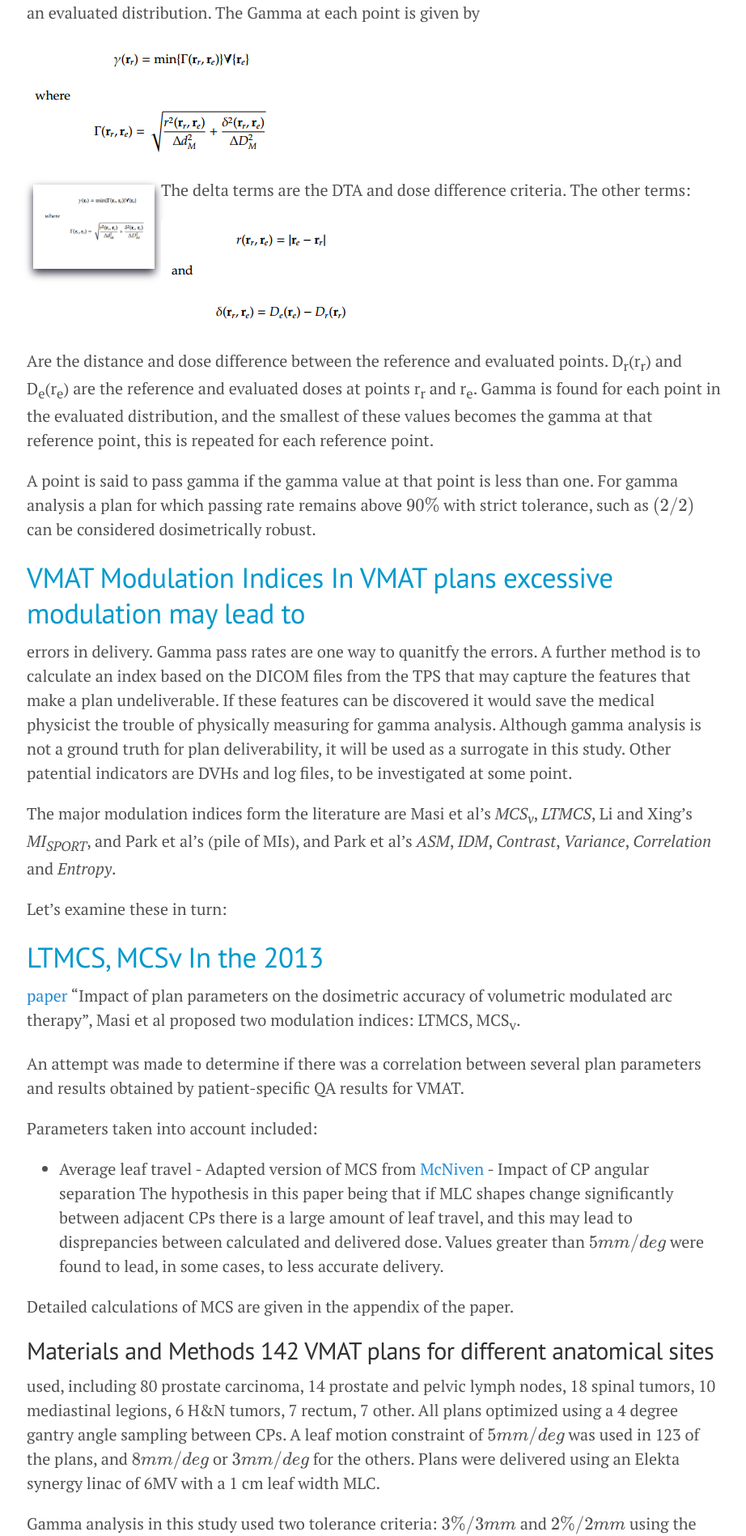
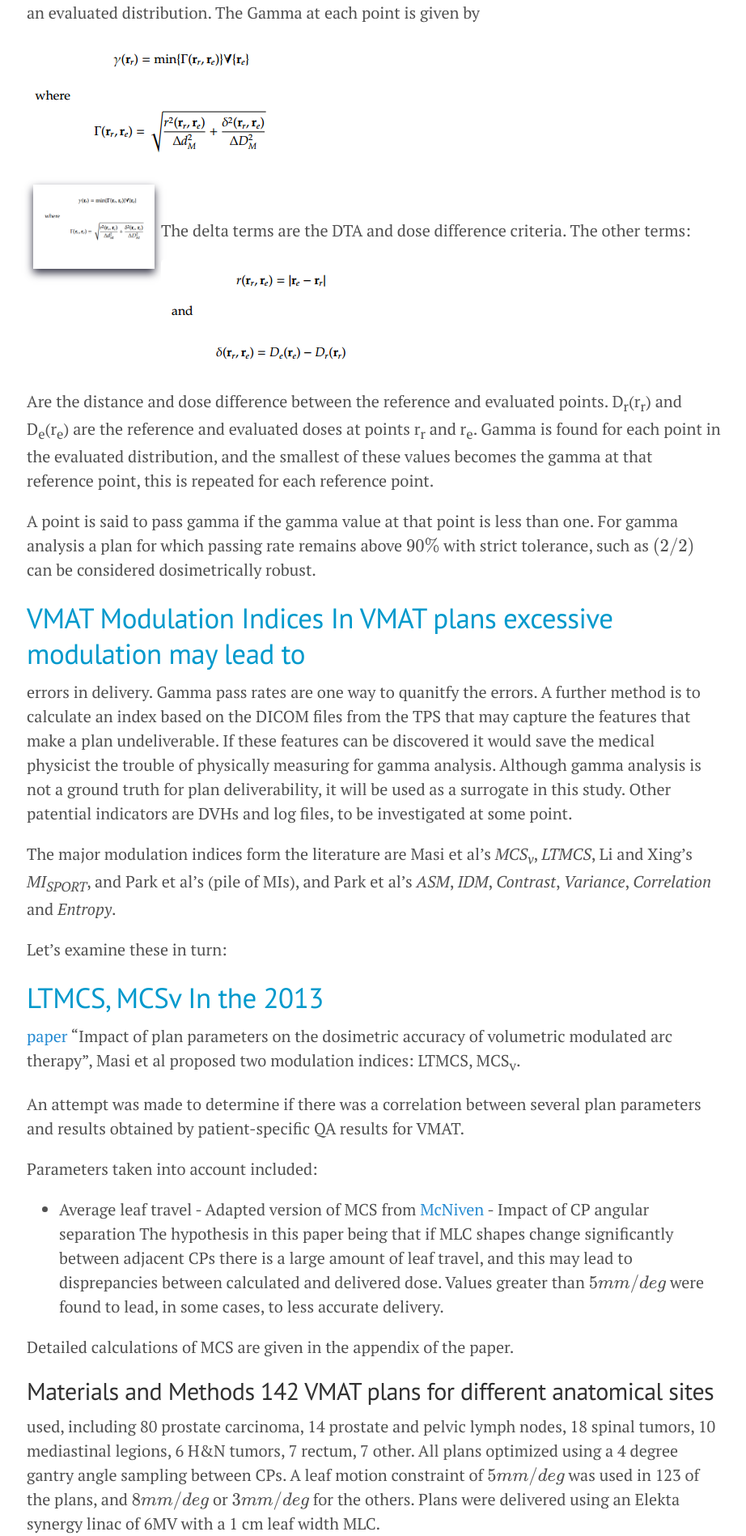
Before and after one commit to joelcarlson/joelcarlson.github.io, a Jekyll site: the page built from Thesis.md, in a window 1280 px wide. Shown: the part 2049-3946 px from the top of the page at 81% size, without its empty margins (177-1099 px from the left). Built offline with Jekyll 4.4.1, drawn with Linux system fonts in a browser that asks for light colours; Markdown is read by kramdown in place of the engine named in the settings; formulas are drawn with MathJax 3.

Commit message:
Update Thesis.md

```diff
--- a/Thesis.md
+++ b/Thesis.md
@@ -70,7 +70,7 @@ each point is given by
 
 ![Gamma formula](/figs/Thesis/gammanalysis.png)
 
-<div class="box"><img src="/figs/Thesis/gammanalysis.png" alt="image" /></div>
+<div class="box"><img src="/figs/Thesis/gammanalysis.png" alt="image" /></div><br>
 
 The delta terms are the DTA and dose difference criteria. The other
 terms:
```
